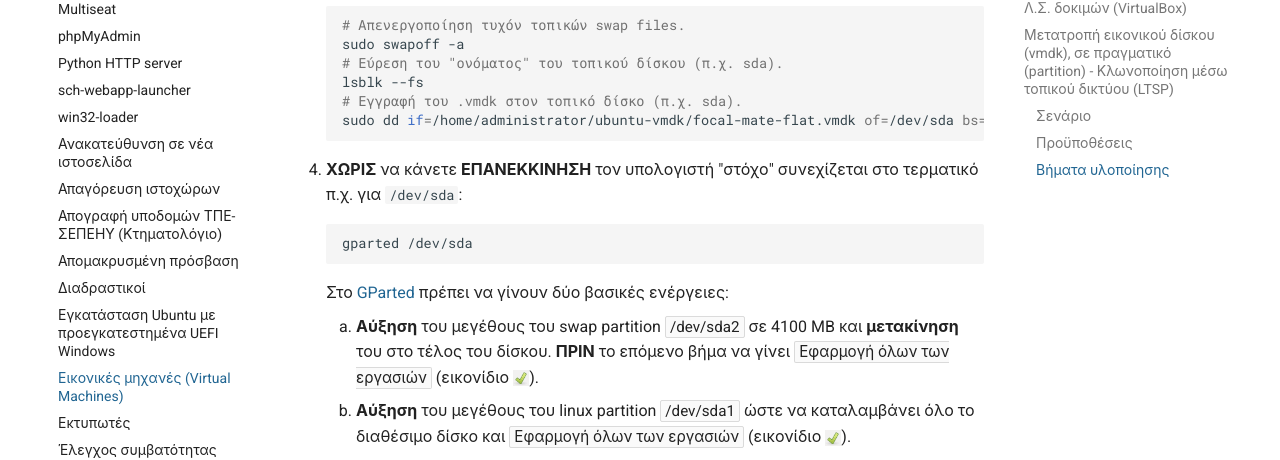
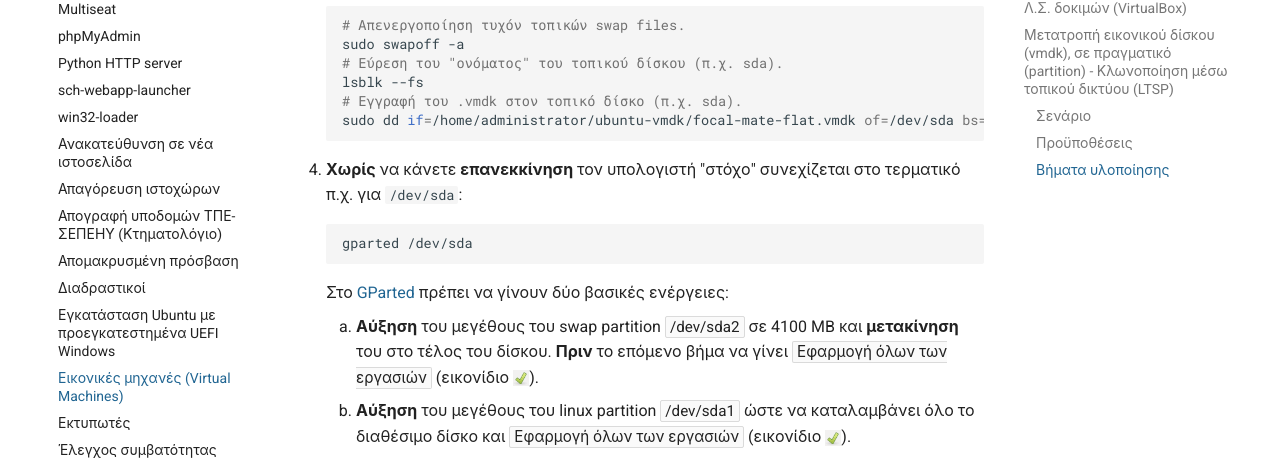
Before and after one commit to siahos/el.ltsp.org, an MkDocs documentation site: the page built from docs/guides/virtual-machines/index.md, in a window 1280 px wide and 900 px high, scrolled down 1877 px. Shown: the part 100-560 px from the top of the window. Built offline with MkDocs 1.6.1 and Material for MkDocs 9.7.7, drawn with Linux system fonts in a browser that asks for light colours; comment, search, counter and statistics services are not loaded.

Commit message:
update virtual-machines

````diff
--- a/docs/guides/virtual-machines/index.md
+++ b/docs/guides/virtual-machines/index.md
@@ -90,7 +90,7 @@ server.
     sudo dd if=/home/administrator/ubuntu-vmdk/focal-mate-flat.vmdk of=/dev/sda bs=1M status=progress
     ```
 
-4.  **ΧΩΡΙΣ** να κάνετε **ΕΠΑΝΕΚΚΙΝΗΣΗ** τον υπολογιστή "στόχο" συνεχίζεται στο
+4.  **Χωρίς** να κάνετε **επανεκκίνηση** τον υπολογιστή "στόχο" συνεχίζεται στο
     τερματικό π.χ. για `/dev/sda`:
 
     ```shell
@@ -100,7 +100,7 @@ server.
     Στο [GParted](https://ts.sch.gr/docs/linux/guides/gparted/) πρέπει να γίνουν δύο βασικές ενέργειες:
 
     1.  **Αύξηση** του μεγέθους του swap partition ***/dev/sda2*** σε 4100 MB
-        και **μετακίνηση** του στο τέλος του δίσκου. **ΠΡΙΝ** το επόμενο βήμα
+        και **μετακίνηση** του στο τέλος του δίσκου. **Πριν** το επόμενο βήμα
         να γίνει ***Εφαρμογή όλων των εργασιών*** (εικονίδιο
         ![](../gparted/Gparted-apply-new-partition.png#inline)).
 
````
